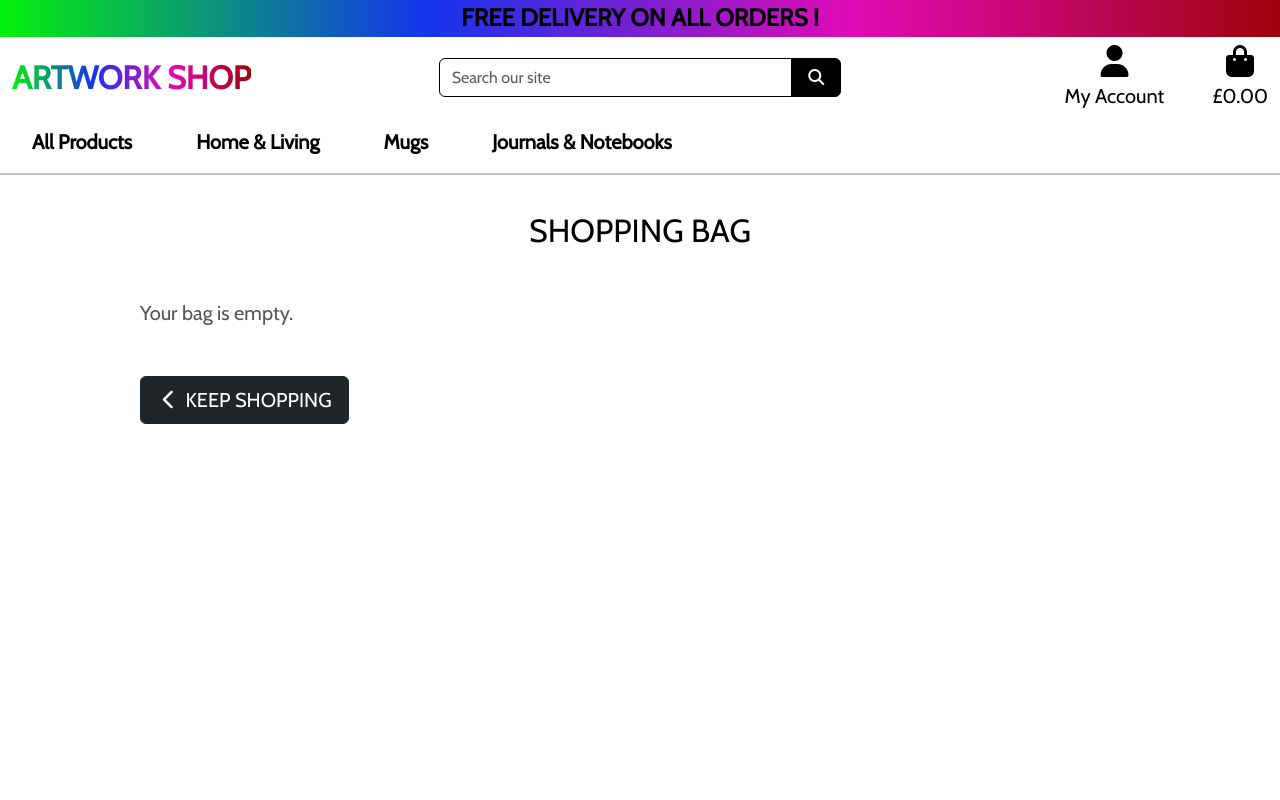
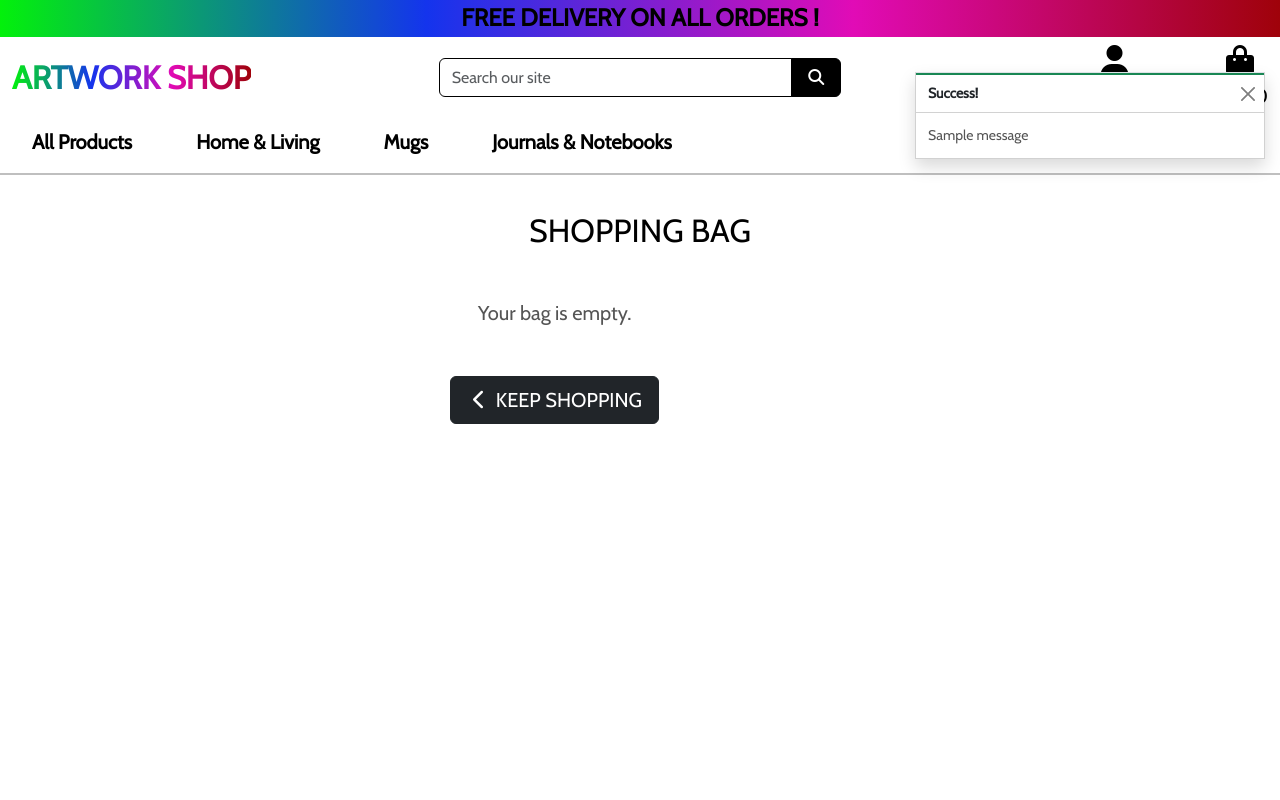
Before and after one commit to ManalAbdulqawi/artwork-online-shop, a Django app: page /bag/ in a window 1280 px wide. Run offline with Django 4.2, Linux system fonts and the light colour scheme; tables that the repository leaves empty hold one stand-in row (values such as "Sample post"); one stand-in notice (Sample message) is shown; some libraries are stand-ins or nearby versions.

Commit message:
added toasts

```diff
--- a/artwork_shop/settings.py
+++ b/artwork_shop/settings.py
@@ -82,6 +82,9 @@ TEMPLATES = [
     },
 ]
 
+MESSAGE_STORAGE = 'django.contrib.messages.storage.session.SessionStorage'
+
+
 AUTHENTICATION_BACKENDS = [
     # Needed to login by username in Django admin, regardless of `allauth`
     'django.contrib.auth.backends.ModelBackend',
--- a/bag/templates/bag/bag.html
+++ b/bag/templates/bag/bag.html
@@ -22,16 +22,16 @@
         </div>
 
         <div class="row">
-            <div class="col">
+            <div class="col-12 col-lg-10  my-auto py-1 py-lg-0 text-center">
                 {% if bag_items %}
-                    <div class="table-responsive rounded">
-                    <table class="table table-sm table-borderless mb-5">
+                    <div class="table-responsive">
+                    <table class="table table-sm  mb-5">
                             <thead class="text-black">
                                 <tr>
                                     <th scope="col" class="fs-5">Product Info</th>
                                     <th scope="col"  class="fs-5"></th>
                                     <th scope="col"  class="fs-5">Price</th>
-                                    <th scope="col"  class="fs-5">Qty</th>
+                                    <th scope="col"  class="fs-5">Quantity</th>
                                     <th scope="col"  class="fs-5">Subtotal</th>
                                 </tr>
                             </thead>
@@ -56,6 +56,7 @@
                                          <span class="mx-2">{{ item.quantity }}</span>
                                          <button type="submit" name="quantity" value="{{ item.quantity|add:'1' }}" class="btn btn-outline-dark rounded-2">+</button>
                                         </form>
+                                        <br>
                                          <form method="POST" action="{% url 'remove_from_bag' item.product.id %}" class="d-inline">
                                            {% csrf_token %}
                                          <button type="submit" class="btn btn-sm ms-2 text-danger"> Remove <i class="fa-solid fa-trash"></i></button>
@@ -67,30 +68,27 @@
                                 </tr>
 
                             {% endfor %}
-                            <tr>
-                                <td colspan="5" class="pt-5 text-end">
+
+                        </table>
+                    </div>
+
+                    <div  class="col-12 col-lg-10  my-auto py-1 py-lg-0 text-center text-lg-end mb-5">
                                     <h6><strong>Bag Total: £{{ total|floatformat:2 }}</strong></h6>
                                     <h6><strong>Delivery: £0.00</strong></h6>
 
-                                </td>
-                            </tr>
-                            <tr>
-                                <td colspan="5" class="text-end ">
-                                    <a href="{% url 'products' %}" class="btn  btn-black rounded-2 btn-lg">
+
+                                    <a href="{% url 'products' %}" class=" mt-5 btn  btn-black rounded-2 btn-lg">
                                         <span class="icon">
                                             <i class="fas fa-chevron-left"></i>
                                         </span>
                                         <span class="text-uppercase  ">Keep Shopping</span>
                                     </a>
-                                    <a href="" class="btn  btn-outline-dark rounded-2 btn-lg">
+                                    <a href="" class="btn mt-5  btn-outline-dark rounded-2 btn-lg">
                                         <span class="text-uppercase">Secure Checkout</span>
                                         <span class="icon">
                                             <i class="fas fa-lock"></i>
                                         </span>
                                     </a>
-                                </td>
-                            </tr>
-                        </table>
                     </div>
                 {% else %}
                     <p class="lead mb-5">Your bag is empty.</p>
--- a/bag/views.py
+++ b/bag/views.py
@@ -1,4 +1,7 @@
-from django.shortcuts import render, redirect, reverse
+from django.shortcuts import render, redirect
+from django.contrib import messages
+
+from products.models import Product
 
 # Create your views here.
 
@@ -9,6 +12,8 @@ def view_bag(request):
 
 def add_to_bag(request, item_id):
     """ Add a quantity of the specified product to the shopping bag """
+    product = Product.objects.get(pk=item_id)
+
 
     quantity = int(request.POST.get('quantity'))
     redirect_url = request.POST.get('redirect_url')
@@ -16,8 +21,12 @@ def add_to_bag(request, item_id):
 
     if item_id in list(bag.keys()):
         bag[item_id] += quantity
+        messages.success(request, f'Increased {product.name} quantity to your bag')
+
     else:
         bag[item_id] = quantity
+        messages.success(request, f'Added {product.name} to your bag')
+
 
     request.session['bag'] = bag
     return redirect(redirect_url)
@@ -44,10 +53,13 @@ def adjust_bag(request, item_id):
 
 def remove_from_bag(request, item_id):
     """ Remove the item from the shopping bag """
+    product = Product.objects.get(pk=item_id)
     bag = request.session.get('bag', {})
 
 
     bag.pop(str(item_id), None)
 
+    messages.success(request, f'Deleted {product.name} from your bag')
+
     request.session['bag'] = bag
     return redirect('view_bag')
--- a/products/urls.py
+++ b/products/urls.py
@@ -3,6 +3,5 @@ from . import views
 
 urlpatterns = [
     path('', views.all_products, name='products'),
-    path('<product_id>', views.product_detail, name='product_detail'),
-
+    path('<int:product_id>/', views.product_detail, name='product_detail'),
 ]
--- a/static/css/base.css
+++ b/static/css/base.css
@@ -92,13 +92,26 @@ a.category-badge > span.badge:hover {
     color: white;
 }
 
+.message-container {
+    position: fixed;
+    top: 72px;
+    right: 15px;
+    z-index: 99999999999;
+}
+
+.custom-toast {
+    overflow: visible;
+}
+
+.toast-capper {
+    height: 2px;
+}
+
+
 .text-black {
     color: #000 !important;
 }
 
-.border-black {
-    border: 1px solid black !important;
-}
 
 .smallimg {
     cursor: pointer;
--- a/templates/base.html
+++ b/templates/base.html
@@ -122,7 +122,22 @@
     </header>
 
 {% if messages %}
-        <div class="message-container"></div>
+  <div class="message-container">
+
+      {% for message in messages %}
+          {% with message.level as level %}
+              {% if level == 40 %}     <!-- for error messages -->
+                  {% include 'includes/toasts/toast_error.html' %}
+              {% elif level == 30 %}  <!-- for warning messages -->
+                  {% include 'includes/toasts/toast_warning.html' %}
+              {% elif level == 25 %}  <!-- for success messages -->
+                  {% include 'includes/toasts/toast_success.html' %}
+              {% else %}  <!-- for info messages -->
+                  {% include 'includes/toasts/toast_info.html' %}
+              {% endif %}
+          {% endwith %}
+      {% endfor %}
+  </div>
   {% endif %}
 
 {% block page_header %}
@@ -132,7 +147,17 @@
 {% endblock %}
 
   {% block postloadjs %}
+
+  <script>
+  document.addEventListener('DOMContentLoaded', () => {
+    var toastElList = [].slice.call(document.querySelectorAll('.toast'));
+    toastElList.forEach(function (toastEl) {
+      var toast = new bootstrap.Toast(toastEl);
+      toast.show();
+    });
+  });
+</script>
+
   {% endblock %}
-
   </body>
 </html>
--- /dev/null
+++ b/templates/includes/toasts/toast_success.html
@@ -0,0 +1,11 @@
+<div class="toast custom-toast rounded-0 border-top" data-bs-autohide="false">
+    <div class="arrow-up arrow-success"></div>
+    <div class="w-100 toast-capper bg-success"></div>
+    <div class="toast-header bg-white text-dark">
+        <strong class="me-auto">Success!</strong>
+        <button type="button" class="btn-close text-dark" data-bs-dismiss="toast" aria-label="Close"></button>
+    </div>
+    <div class="toast-body bg-white">
+        {{ message }}
+    </div>
+</div>
```
Also changed, not shown: templates/includes/toasts/toast_error.html (added, +11 -0 lines), templates/includes/toasts/toast_info.html (added, +11 -0 lines), templates/includes/toasts/toast_warning.html (added, +11 -0 lines). Lines whose indentation alone changed are shown as unchanged.
